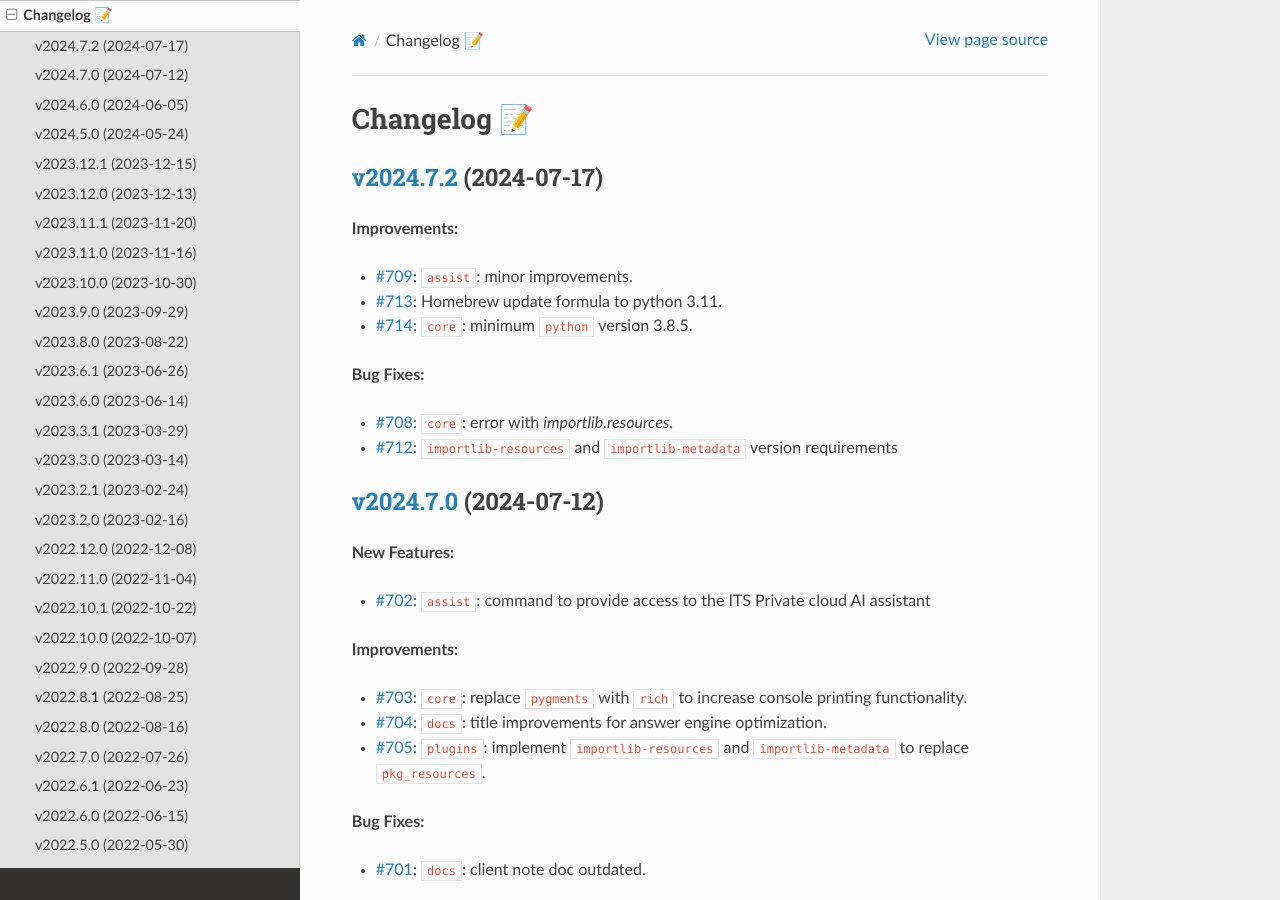
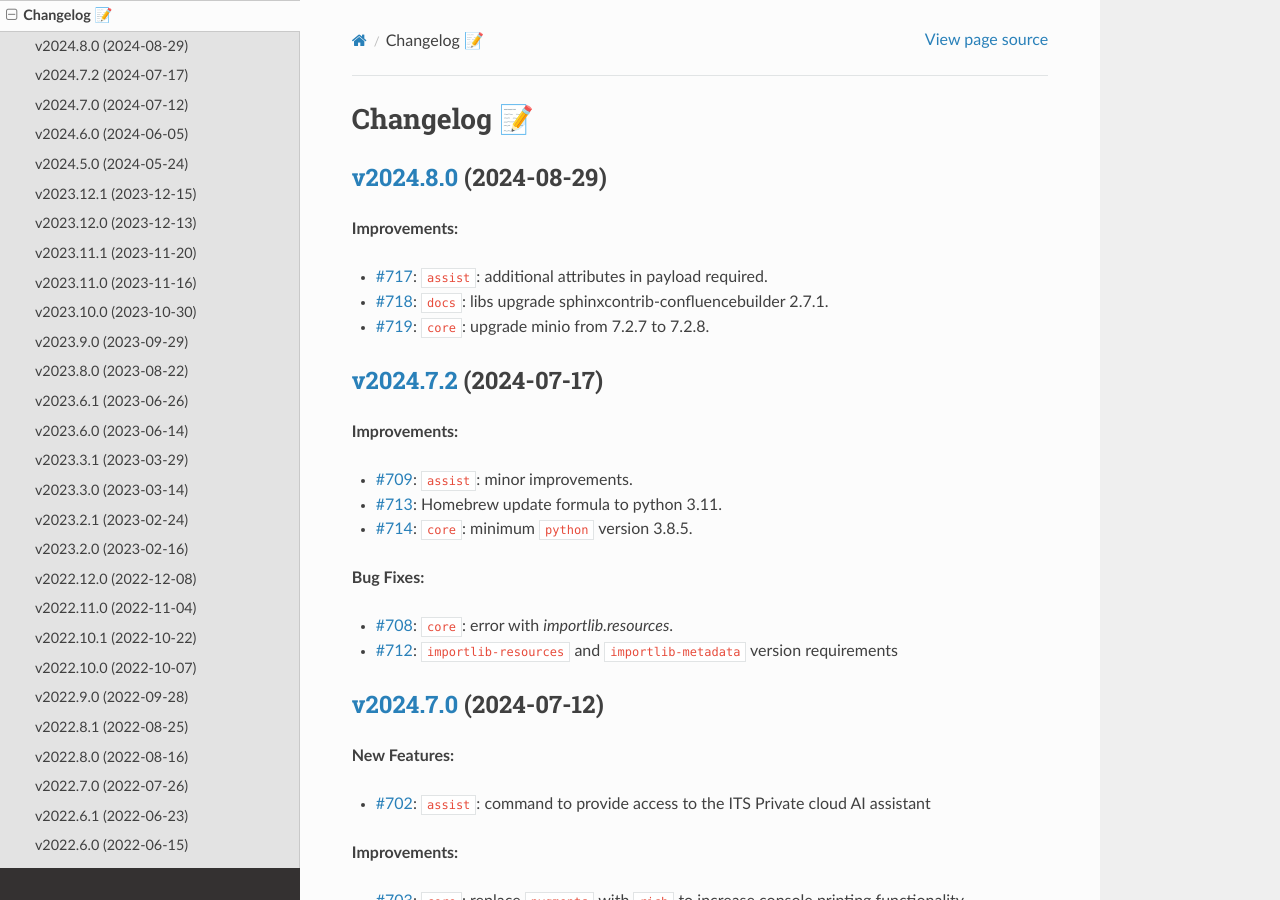
Before and after one commit to EIS-ITS/vss-cli, a Sphinx documentation site: the page built from docs/changelog.rst, in a window 1280 px wide and 900 px high. Built offline with Sphinx 7.4.7 and the Read the Docs theme 2.0.0, drawn with Linux system fonts in a browser that asks for light colours; the version number could not be read and is left out.

Commit message:
Issue #720: 🎉Version release v2024.8.0 - fixes #720

```diff
--- a/docs/changelog.rst
+++ b/docs/changelog.rst
@@ -1,5 +1,14 @@
 Changelog 📝
 ============
+
+`v2024.8.0 <https://gitlab-ee.eis.utoronto.ca/vss/vss-cli/tags/v2024.8.0>`_ (2024-08-29)
+------------------------------------------------------------------------------------------
+
+**Improvements:**
+
+- `#717 <https://gitlab-ee.eis.utoronto.ca/vss/vss-cli/issues/717>`_: ``assist``: additional attributes in payload required.
+- `#718 <https://gitlab-ee.eis.utoronto.ca/vss/vss-cli/issues/718>`_: ``docs``: libs upgrade sphinxcontrib-confluencebuilder 2.7.1.
+- `#719 <https://gitlab-ee.eis.utoronto.ca/vss/vss-cli/issues/719>`_: ``core``: upgrade minio from 7.2.7 to 7.2.8.
 
 `v2024.7.2 <https://gitlab-ee.eis.utoronto.ca/vss/vss-cli/tags/v2024.7.2>`_ (2024-07-17)
 ------------------------------------------------------------------------------------------
```
Also changed, not shown: CHANGELOG.md (+8 -0 lines), .bumpversion.cfg, 7 other files.
